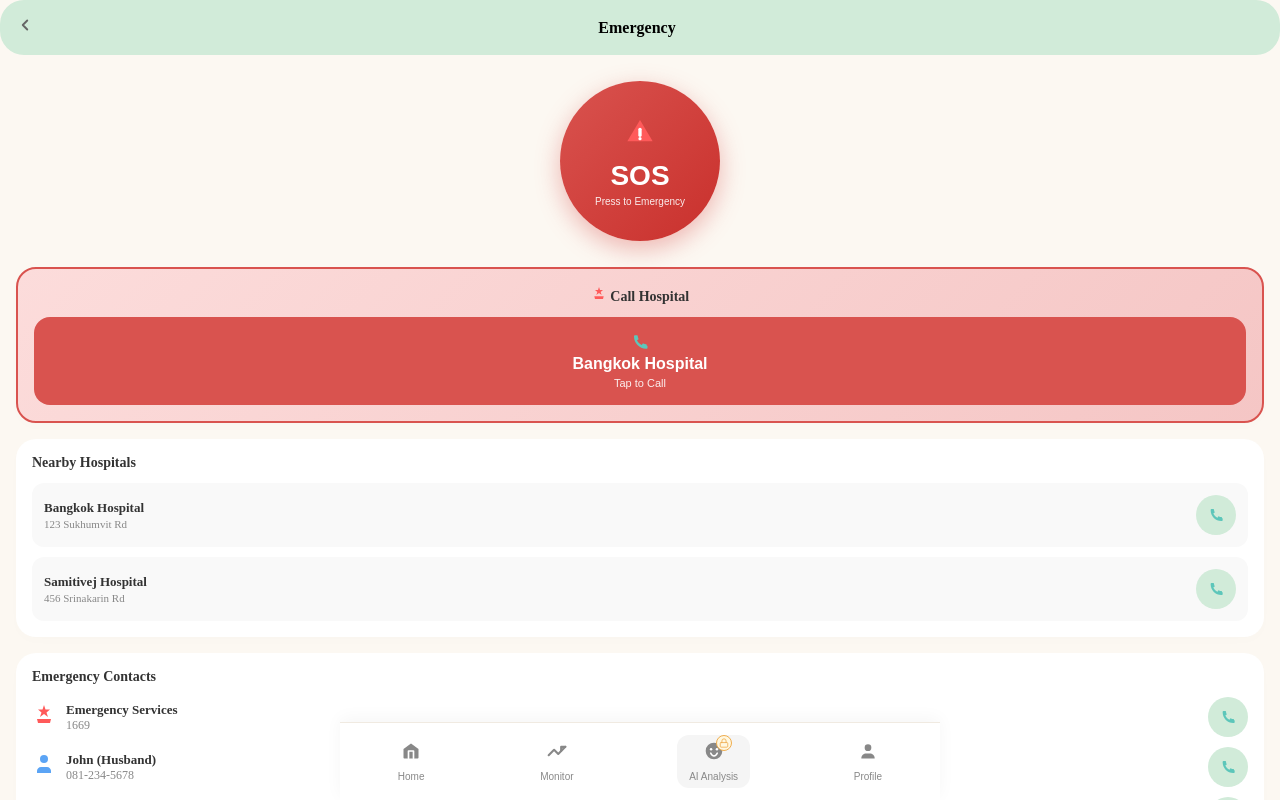
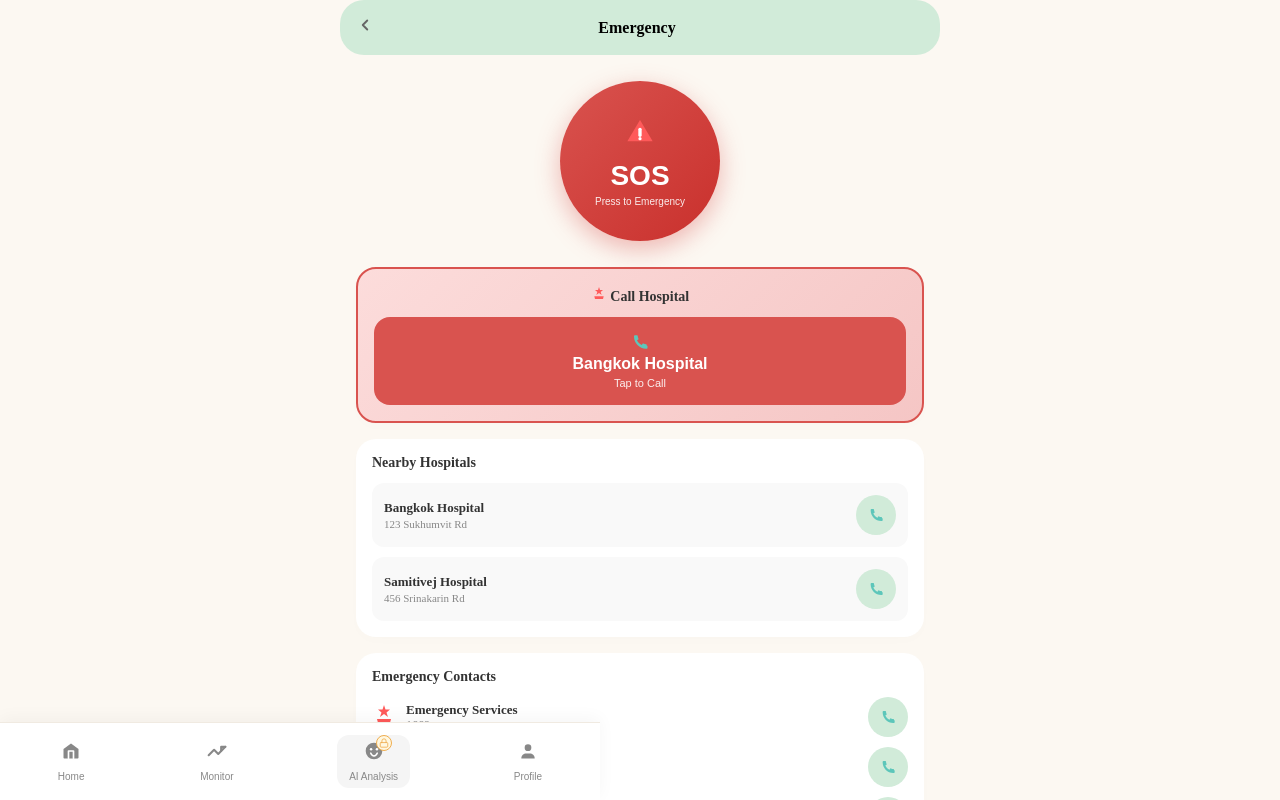
Before and after one commit to 025ham/Momtech-Unicorn, a Vue app in the folder mom-link/: page /emergency in a window 1280 px wide. Built offline with nearby package versions, Linux system fonts and the light colour scheme; no server answers.

Commit message:
premiummmmmmmm

```diff
--- a/mom-link/src/App.vue
+++ b/mom-link/src/App.vue
@@ -29,9 +29,11 @@ body {
 
 .phone-wrapper {
   width: 100%;
+  max-width: 600px;
+  min-height: 100vh;
+  min-height: 100%;
   height: 100vh;
   height: 100dvh;
-  height: 100%;
   margin: 0 auto;
   background-color: #fcf8f2;
   position: relative;
--- a/mom-link/src/components/Layout.vue
+++ b/mom-link/src/components/Layout.vue
@@ -112,6 +112,7 @@ const handleNavClick = (item) => {
   overflow-y: auto;
   overflow-x: hidden;
   -webkit-overflow-scrolling: touch;
+  padding-bottom: 80px;
 }
 
 .layout-content::-webkit-scrollbar {
@@ -121,14 +122,14 @@ const handleNavClick = (item) => {
 .bottom-nav {
   position: fixed;
   bottom: 0;
-  left: 50%;
-  transform: translateX(-50%);
+  left: 0;
   width: 100%;
   max-width: 600px;
+  margin: 0 auto;
   background-color: #ffffff;
   display: flex;
   justify-content: space-around;
-  padding: 12px 0;
+  padding: 12px 0 12px 0;
   border-top: 1px solid #f0eae1;
   box-shadow: 0 -4px 16px rgba(0, 0, 0, 0.04);
   z-index: 100;
--- a/mom-link/src/views/EmergencyView.vue
+++ b/mom-link/src/views/EmergencyView.vue
@@ -267,6 +267,7 @@ const handleMouseMove = (e) => {
   height: 100%;
   overflow-y: auto;
   padding: 16px;
+  padding-bottom: 80px;
   display: flex;
   flex-direction: column;
   gap: 16px;
@@ -589,14 +590,14 @@ const handleMouseMove = (e) => {
 .bottom-nav {
   position: fixed;
   bottom: 0;
-  left: 50%;
-  transform: translateX(-50%);
+  left: 0;
   width: 100%;
   max-width: 600px;
+  margin: 0 auto;
   background-color: #ffffff;
   display: flex;
   justify-content: space-around;
-  padding: 12px 0;
+  padding: 12px 0 12px 0;
   border-top: 1px solid #f0eae1;
   box-shadow: 0 -4px 16px rgba(0, 0, 0, 0.04);
   z-index: 100;
```
